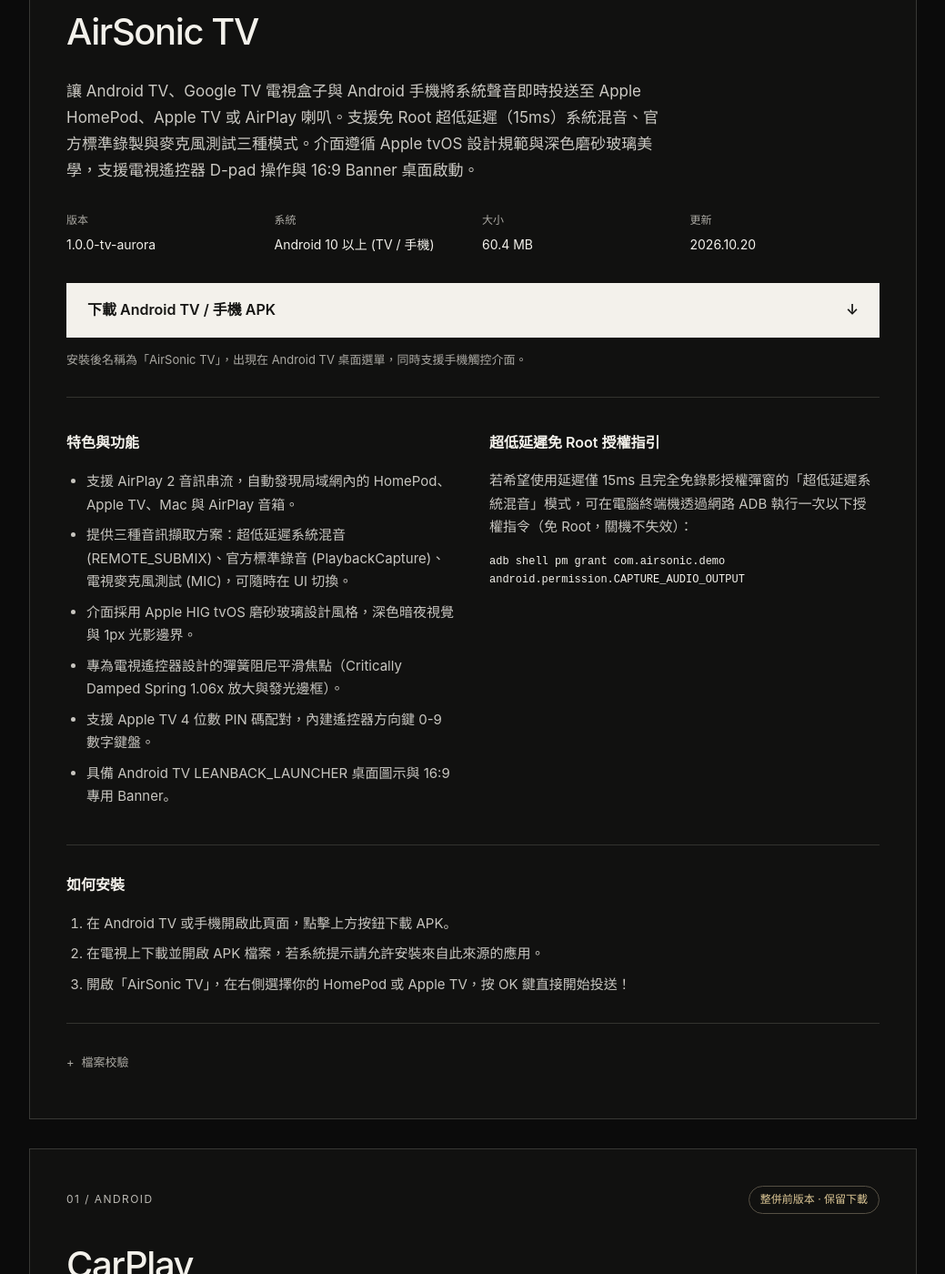
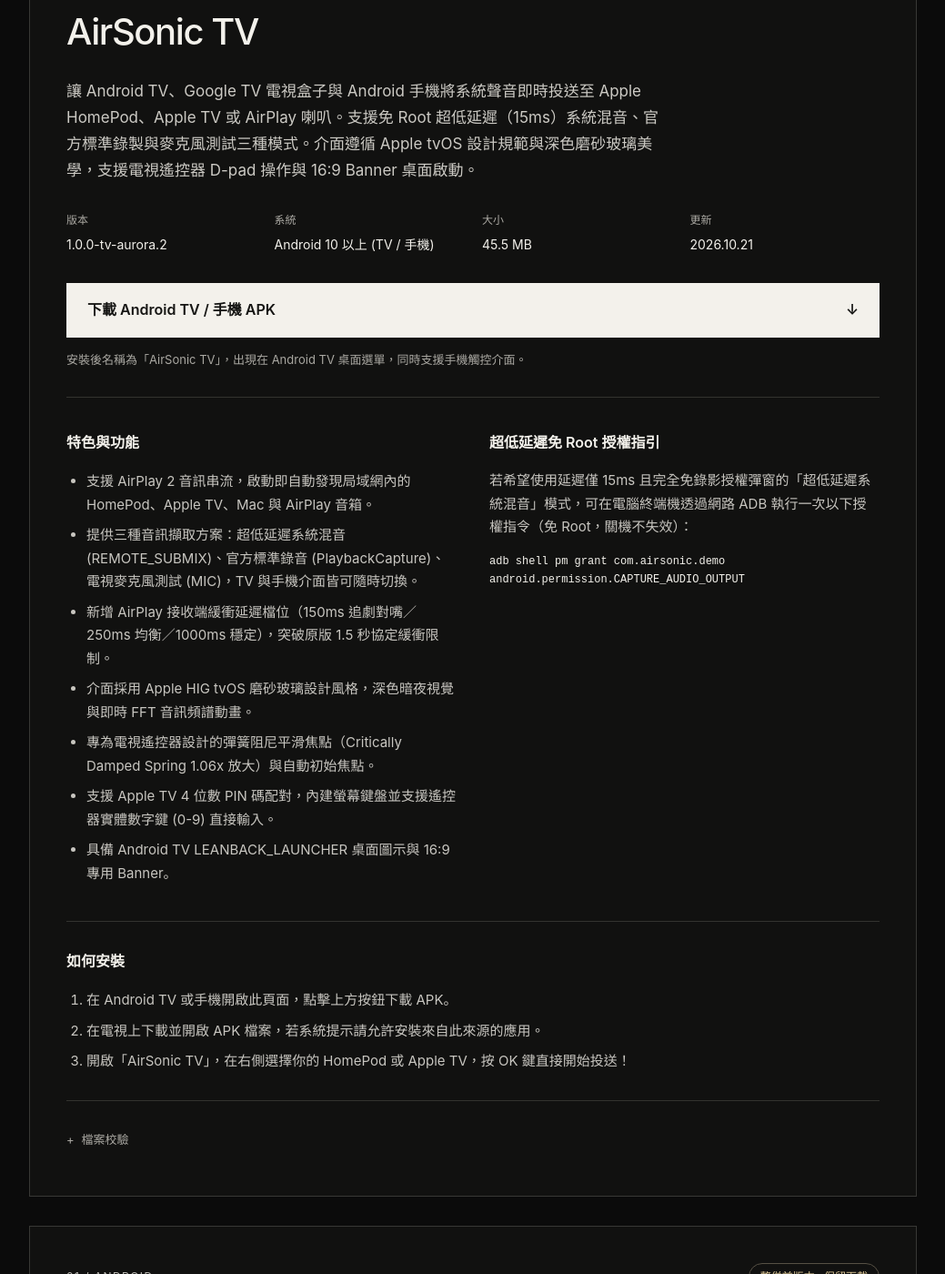
Before and after one commit to lancer1234/lancer1234.github.io, a Jekyll site: the page app/index.html, which Jekyll copies as it is, in a window 1280 px wide and 1400 px high, scrolled down 490 px. Shown: the whole window at 91% size, without its empty margins (120-1159 px from the left). Built offline with Jekyll 4.4.1, drawn with Linux system fonts in a browser that asks for light colours.

Commit message:
Update AirSonic TV APK (1.0.0-tv-aurora.2): ultra-low latency AirPlay clock, TV auto-discovery, and slimmed release APK

```diff
--- a/app/index.html
+++ b/app/index.html
@@ -15,12 +15,12 @@
 <div class="release-top"><span class="eyebrow">NEW / ANDROID TV & PHONE</span><span class="badge">AirPlay 2 發送端 · 繁體中文</span></div>
 <h2 id="airsonic-title">AirSonic TV</h2>
 <p class="description">讓 Android TV、Google TV 電視盒子與 Android 手機將系統聲音即時投送至 Apple HomePod、Apple TV 或 AirPlay 喇叭。支援免 Root 超低延遲（15ms）系統混音、官方標準錄製與麥克風測試三種模式。介面遵循 Apple tvOS 設計規範與深色磨砂玻璃美學，支援電視遙控器 D-pad 操作與 16:9 Banner 桌面啟動。</p>
-<dl class="metadata"><div><dt>版本</dt><dd>1.0.0-tv-aurora</dd></div><div><dt>系統</dt><dd>Android 10 以上 (TV / 手機)</dd></div><div><dt>大小</dt><dd>60.4 MB</dd></div><div><dt>更新</dt><dd>2026.10.20</dd></div></dl>
+<dl class="metadata"><div><dt>版本</dt><dd>1.0.0-tv-aurora.2</dd></div><div><dt>系統</dt><dd>Android 10 以上 (TV / 手機)</dd></div><div><dt>大小</dt><dd>45.5 MB</dd></div><div><dt>更新</dt><dd>2026.10.21</dd></div></dl>
 <a class="download" href="/app/downloads/AirSonic-TV-1.0.0-20261020.apk" download>下載 Android TV / 手機 APK <span aria-hidden="true">↓</span></a>
 <p class="caption">安裝後名稱為「AirSonic TV」，出現在 Android TV 桌面選單，同時支援手機觸控介面。</p>
-<div class="notes"><section><h3>特色與功能</h3><ul><li>支援 AirPlay 2 音訊串流，自動發現局域網內的 HomePod、Apple TV、Mac 與 AirPlay 音箱。</li><li>提供三種音訊擷取方案：超低延遲系統混音 (REMOTE_SUBMIX)、官方標準錄音 (PlaybackCapture)、電視麥克風測試 (MIC)，可隨時在 UI 切換。</li><li>介面採用 Apple HIG tvOS 磨砂玻璃設計風格，深色暗夜視覺與 1px 光影邊界。</li><li>專為電視遙控器設計的彈簧阻尼平滑焦點（Critically Damped Spring 1.06x 放大與發光邊框）。</li><li>支援 Apple TV 4 位數 PIN 碼配對，內建遙控器方向鍵 0-9 數字鍵盤。</li><li>具備 Android TV LEANBACK_LAUNCHER 桌面圖示與 16:9 專用 Banner。</li></ul></section><section><h3>超低延遲免 Root 授權指引</h3><p>若希望使用延遲僅 15ms 且完全免錄影授權彈窗的「超低延遲系統混音」模式，可在電腦終端機透過網路 ADB 執行一次以下授權指令（免 Root，關機不失效）：</p><code>adb shell pm grant com.airsonic.demo android.permission.CAPTURE_AUDIO_OUTPUT</code></section></div>
+<div class="notes"><section><h3>特色與功能</h3><ul><li>支援 AirPlay 2 音訊串流，啟動即自動發現局域網內的 HomePod、Apple TV、Mac 與 AirPlay 音箱。</li><li>提供三種音訊擷取方案：超低延遲系統混音 (REMOTE_SUBMIX)、官方標準錄音 (PlaybackCapture)、電視麥克風測試 (MIC)，TV 與手機介面皆可隨時切換。</li><li>新增 AirPlay 接收端緩衝延遲檔位（150ms 追劇對嘴／250ms 均衡／1000ms 穩定），突破原版 1.5 秒協定緩衝限制。</li><li>介面採用 Apple HIG tvOS 磨砂玻璃設計風格，深色暗夜視覺與即時 FFT 音訊頻譜動畫。</li><li>專為電視遙控器設計的彈簧阻尼平滑焦點（Critically Damped Spring 1.06x 放大）與自動初始焦點。</li><li>支援 Apple TV 4 位數 PIN 碼配對，內建螢幕鍵盤並支援遙控器實體數字鍵 (0-9) 直接輸入。</li><li>具備 Android TV LEANBACK_LAUNCHER 桌面圖示與 16:9 專用 Banner。</li></ul></section><section><h3>超低延遲免 Root 授權指引</h3><p>若希望使用延遲僅 15ms 且完全免錄影授權彈窗的「超低延遲系統混音」模式，可在電腦終端機透過網路 ADB 執行一次以下授權指令（免 Root，關機不失效）：</p><code>adb shell pm grant com.airsonic.demo android.permission.CAPTURE_AUDIO_OUTPUT</code></section></div>
 <section class="install"><h3>如何安裝</h3><ol><li>在 Android TV 或手機開啟此頁面，點擊上方按鈕下載 APK。</li><li>在電視上下載並開啟 APK 檔案，若系統提示請允許安裝來自此來源的應用。</li><li>開啟「AirSonic TV」，在右側選擇你的 HomePod 或 Apple TV，按 OK 鍵直接開始投送！</li></ol></section>
-<details><summary>檔案校驗</summary><p>SHA-256</p><code>3438866f0867e3ae548e893f1df89bc2b03908b56c975a36d7c66b53ffd01c8e</code><p><a href="/app/downloads/AirSonic-TV-1.0.0-20261020.apk.sha256" download>下載校驗檔</a></p></details>
+<details><summary>檔案校驗</summary><p>SHA-256</p><code>c77856f84c89a1b5386d07b373385afb10d9696ce4440b806110e02b440ba93b</code><p><a href="/app/downloads/AirSonic-TV-1.0.0-20261020.apk.sha256" download>下載校驗檔</a></p></details>
 </article>
 <article class="release" aria-labelledby="app-title">
 <div class="release-top"><span class="eyebrow">01 / ANDROID</span><span class="badge">整併前版本 · 保留下載</span></div>
```
Also changed, not shown: 2 other files.
